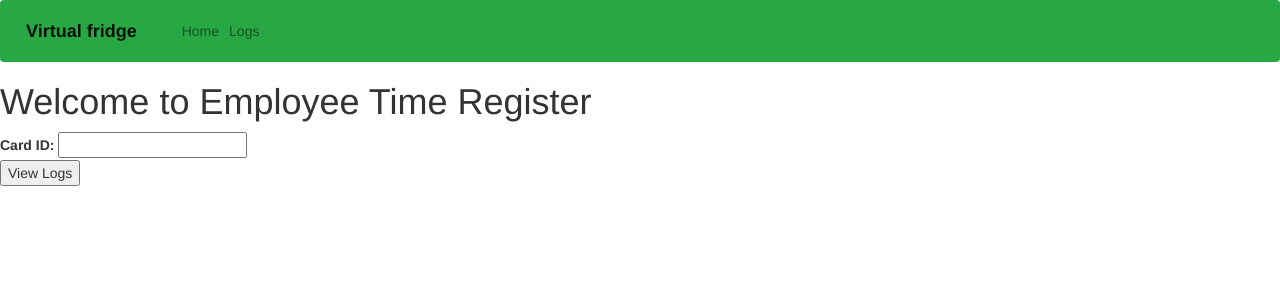
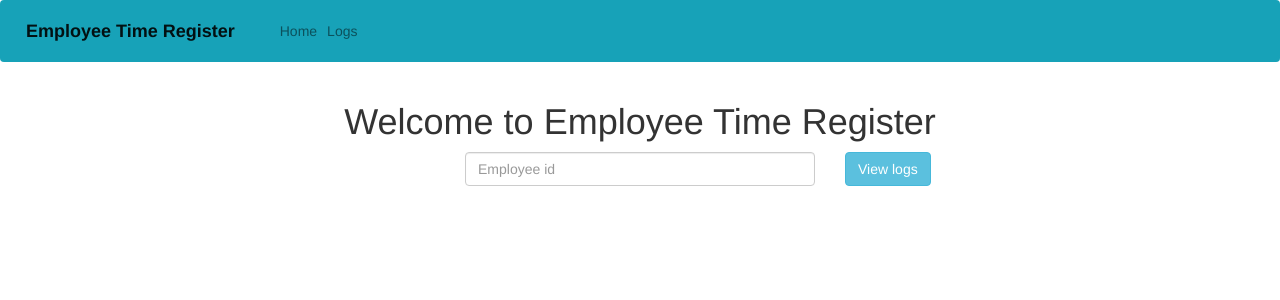
Before and after one commit to Lopuszak/IoTProject, a Flask app: page / in a window 1280 px wide. Shown: the top 300 px of the page. Run offline with Flask 2, Linux system fonts and the light colour scheme; data that the repository does not hold is empty; some libraries are stand-ins or nearby versions.

Commit message:
Index employee list

```diff
--- a/website/__init__.py
+++ b/website/__init__.py
@@ -1,7 +1,6 @@
 from flask import Flask
 from flask_sqlalchemy import SQLAlchemy
 from os import path
-from flask_login import LoginManager
 from flask import Flask, render_template, request
 from flask_sqlalchemy import SQLAlchemy
 
@@ -26,4 +25,6 @@ def create_app():
 
 def create_database(app):
     if not path.exists('website / ' + DB_NAME):
-        db.create_all(app=app)
+        db.init_app(app)
+        with app.app_context():
+            db.create_all()
--- a/website/templates/base.html
+++ b/website/templates/base.html
@@ -23,8 +23,8 @@
     <title>{% block title %}Home{% endblock %}</title>
   </head>
   <body>
-    <nav class="navbar navbar-expand-lg navbar-light bg-success">
-      <a class="navbar-brand" href="#"><strong>Virtual fridge</strong></a>
+    <nav class="navbar navbar-expand-lg navbar-light bg-info">
+      <a class="navbar-brand" href="#"><strong>Employee Time Register</strong></a>
       <button
         class="navbar-toggler"
         type="button"
@@ -60,7 +60,7 @@
       {{ message }}
     </div>
     {% else %}
-    <div class="alert alert-success alert-dismissible" role="alert">
+    <div class="alert alert-info alert-dismissible" role="alert">
       <span type="button" class="close" data-dismiss="alert" aria-label="Close"><span aria-hidden="true">&times;</span></span>
       {{ message }}
     </div>
--- a/website/templates/index.html
+++ b/website/templates/index.html
@@ -1,12 +1,41 @@
 {% extends "base.html" %} {% block title %}Home{% endblock %}
 {% block content%}
 <body>
-    <h1>Welcome to Employee Time Register</h1>
-    <form action="{{ url_for('views.logs') }}" method="get">
-        <label for="card_id">Card ID:</label>
-        <input type="text" id="card_id" name="card_id" required>
-        <br>
-        <input type="submit" value="View Logs">
-    </form>
+    <div class="container">
+        <h1 align="center">Welcome to Employee Time Register</h1>
+          <form method="GET">
+            <div class="row">
+              <div class="col-4">
+              </div>
+              <div class="col-4">
+                <input type="text" class="form-control" name="employee_id" id="employee_id" placeholder="Employee id" required>
+              </div>
+              <div class="col-4">
+                <button type="submit"  name="view logs" class="btn btn-info">View logs</button>
+              </div>
+              <div class="col-4">
+            </div>
+            </div>
+          </form>
+          <div>
+            <p>
+
+            </p>
+          </div>
+          <div>
+            <div class="list-group">
+              {% for id in employee_list%}
+              <div>
+                <a href="/logs/id" class="list-group-item list-group-item-action">
+                  Employee id = {{ id}}
+                </a>
+              </div>
+              {% endfor %}
+              <div align="center">
+                <!-- <img src="/static/shopping_cart.png" class="img-fluid" alt="Responsive image"> -->
+              </div>
+            </div>
+          </div>
+      </div>
 </body>
 {% endblock %}
--- a/website/views.py
+++ b/website/views.py
@@ -9,7 +9,8 @@ views = Blueprint('views', __name__)
 
 @views.route('/', methods=['GET'])
 def index():
-    return render_template('index.html')
+    employee_list = Employee.query.all()
+    return render_template('index.html', employee_list = employee_list)
 
 @views.route('/logs')
 def logs():
```
